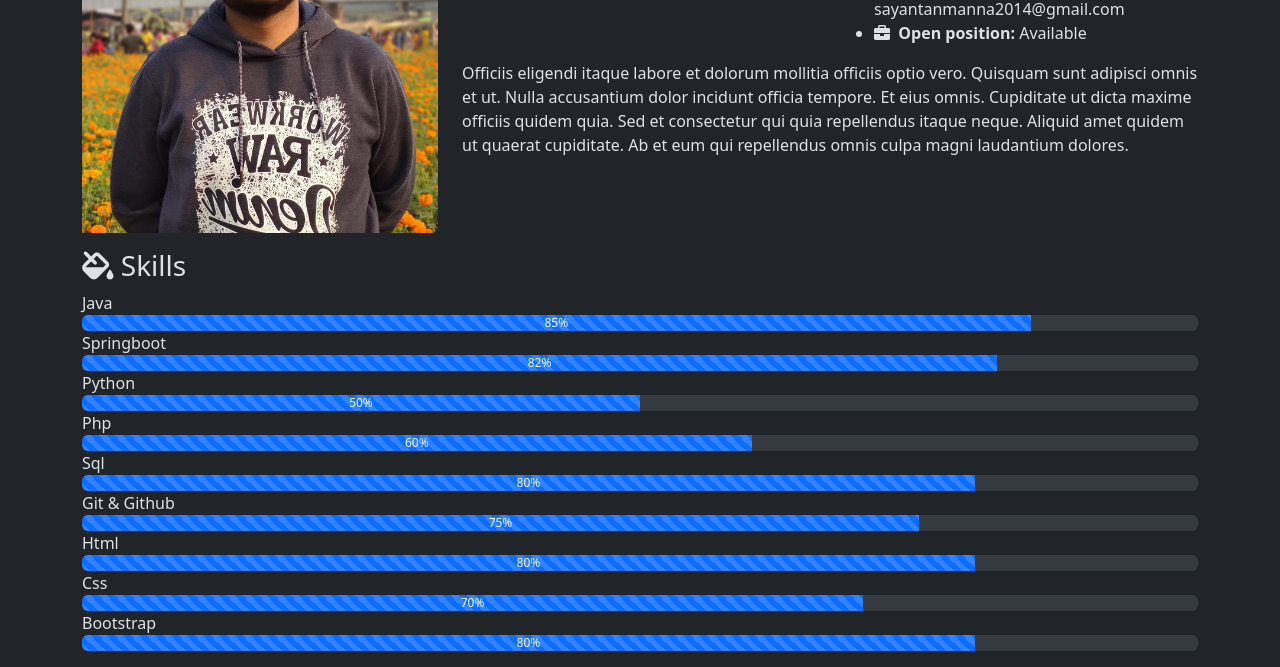
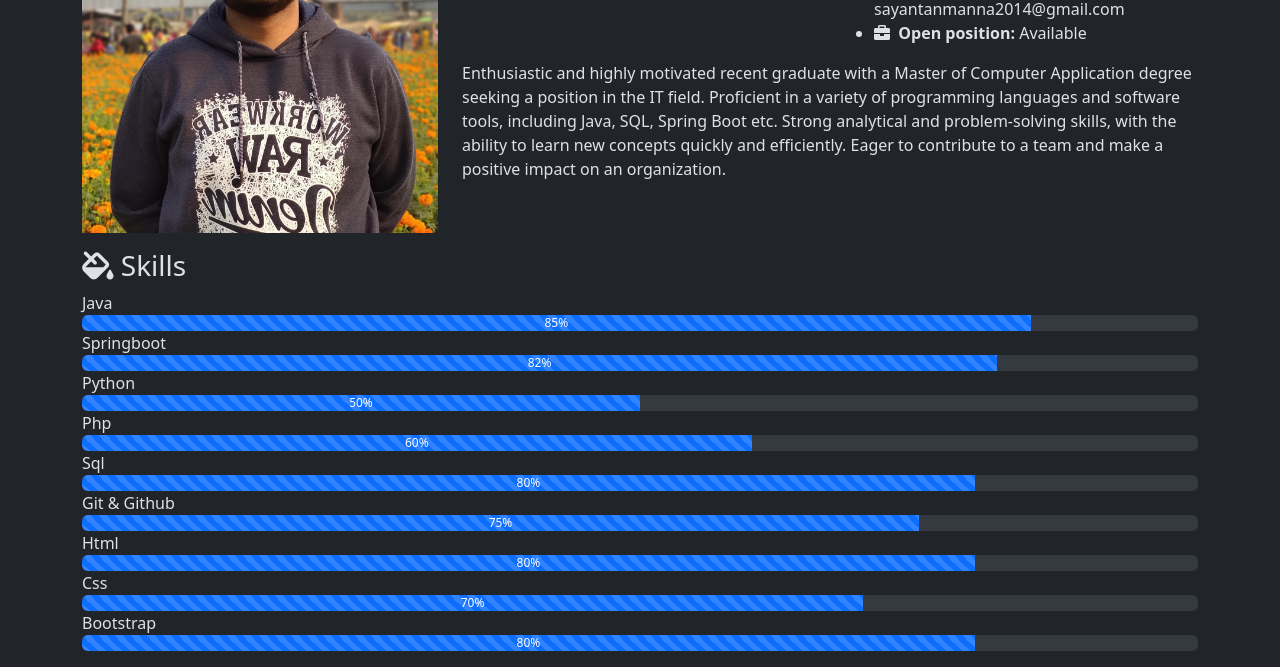
Before and after one commit to DeveloperSayantan/Portfolio, a plain HTML site: page index.html in a window 1280 px wide. Shown: the part 1364-2031 px from the top of the page. Drawn offline with nearby package versions, Linux system fonts and the light colour scheme.

Commit message:
Update index.html

```diff
--- a/index.html
+++ b/index.html
@@ -91,8 +91,10 @@
               </div>
             </div>
             <p>
-              Officiis eligendi itaque labore et dolorum mollitia officiis optio vero. Quisquam sunt adipisci omnis et ut. Nulla accusantium dolor incidunt officia tempore. Et eius omnis.
-              Cupiditate ut dicta maxime officiis quidem quia. Sed et consectetur qui quia repellendus itaque neque. Aliquid amet quidem ut quaerat cupiditate. Ab et eum qui repellendus omnis culpa magni laudantium dolores.
+            Enthusiastic and highly motivated recent graduate with a Master of Computer Application degree seeking a position in the IT field.
+                Proficient in a variety of programming languages and software tools, including Java, SQL, Spring Boot etc. Strong analytical and problem-solving skills,
+                with the ability to learn new concepts quickly and efficiently.
+                Eager to contribute to a team and make a positive impact on an organization.
             </p>
           </div>
         </div>
```
